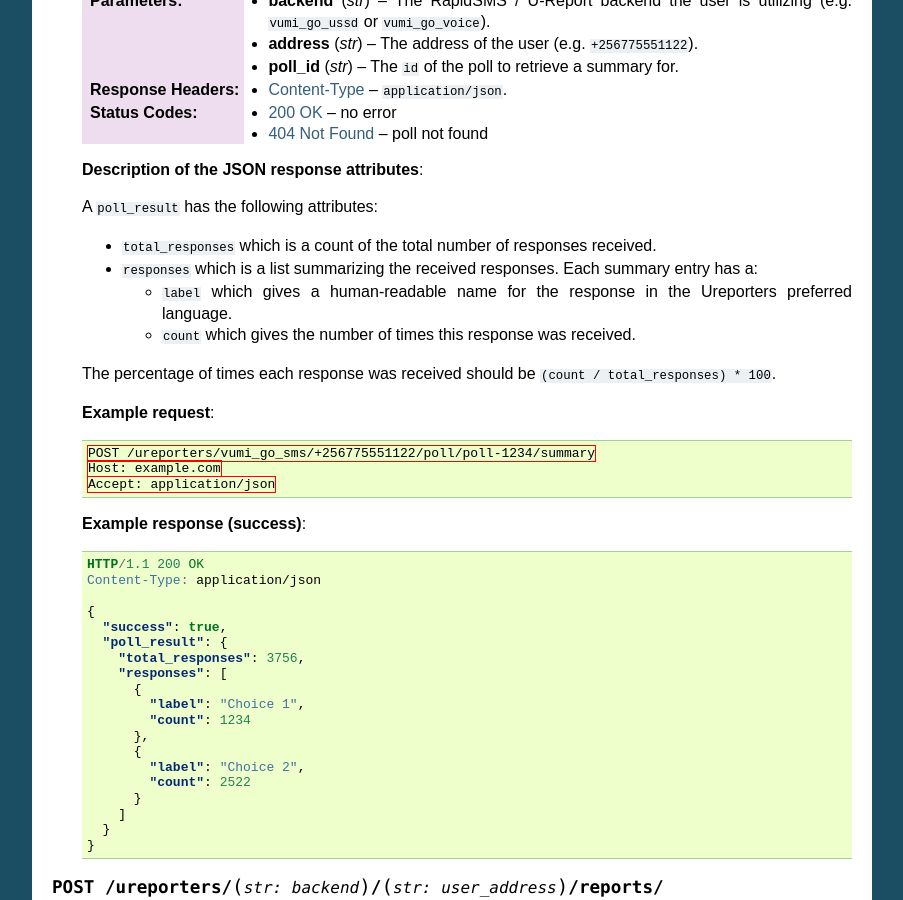
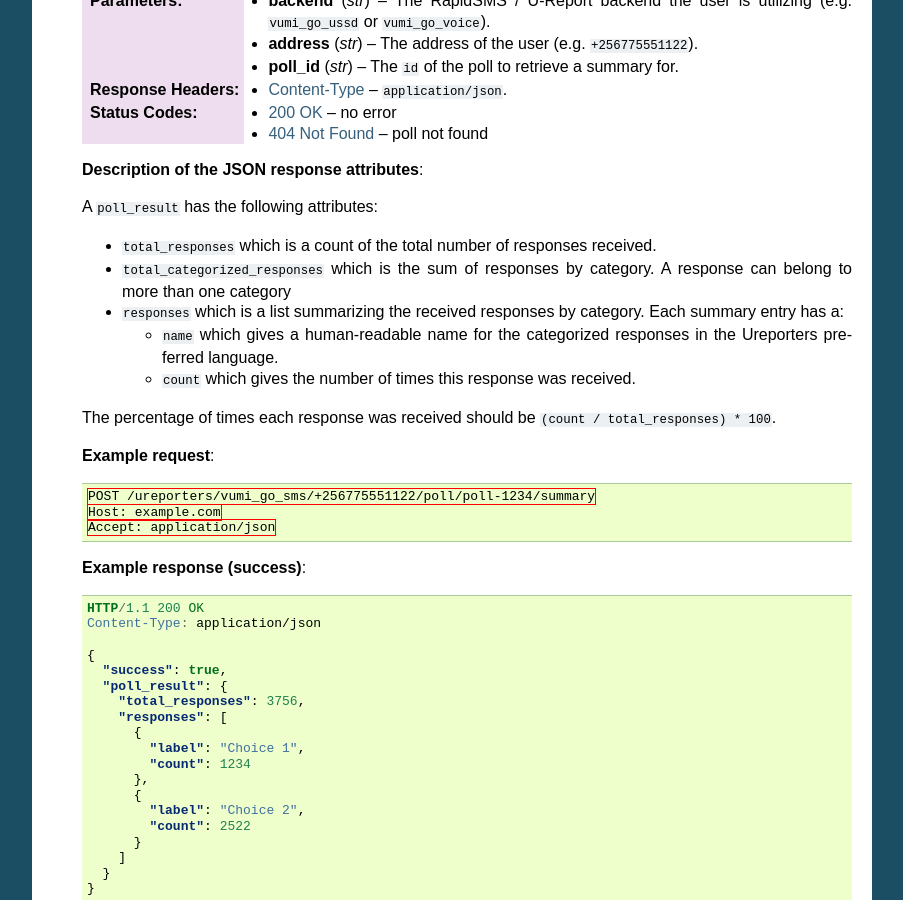
Before and after one commit to praekelt/vumi-ureport, a Sphinx documentation site: the page built from docs/ureport-api.rst, in a window 1280 px wide and 900 px high, scrolled down 5953 px. Shown: the whole window, without its empty margins (198-1101 px from the left). Built offline with Sphinx 7.4.7, drawn with Linux system fonts in a browser that asks for light colours.

Commit message:
[@gsemwezi,Vivi] Updating description for poll summary.

```diff
--- a/docs/ureport-api.rst
+++ b/docs/ureport-api.rst
@@ -419,11 +419,14 @@
    * ``total_responses`` which is a count of the total number of
      responses received.
 
+   * ``total_categorized_responses`` which is the sum of responses by
+     category. A response can belong to more than one category
+
    * ``responses`` which is a list summarizing the received
-     responses. Each summary entry has a:
+     responses by category. Each summary entry has a:
 
-     * ``label`` which gives a human-readable name for the response in
-       the Ureporters preferred language.
+     * ``name`` which gives a human-readable name for the categorized
+       responses in the Ureporters preferred language.
 
      * ``count`` which gives the number of times this response was
        received.
```
